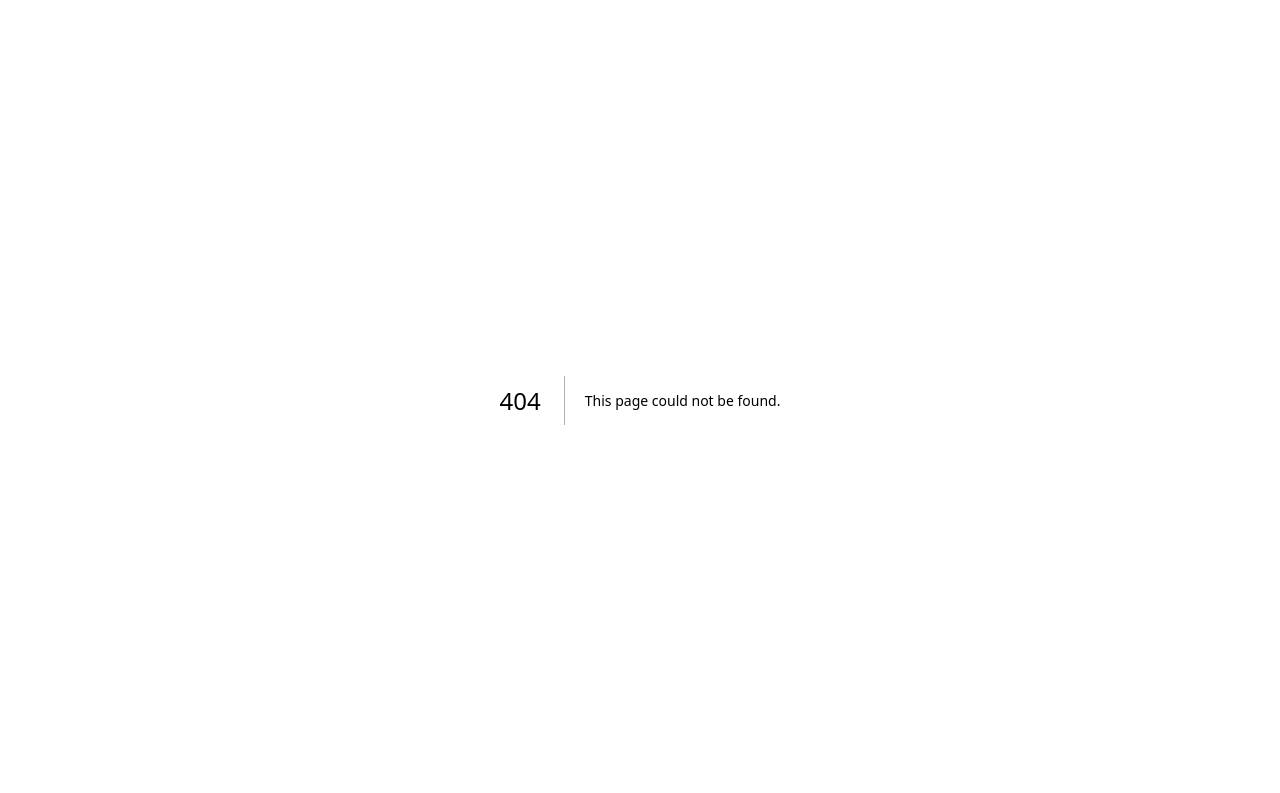
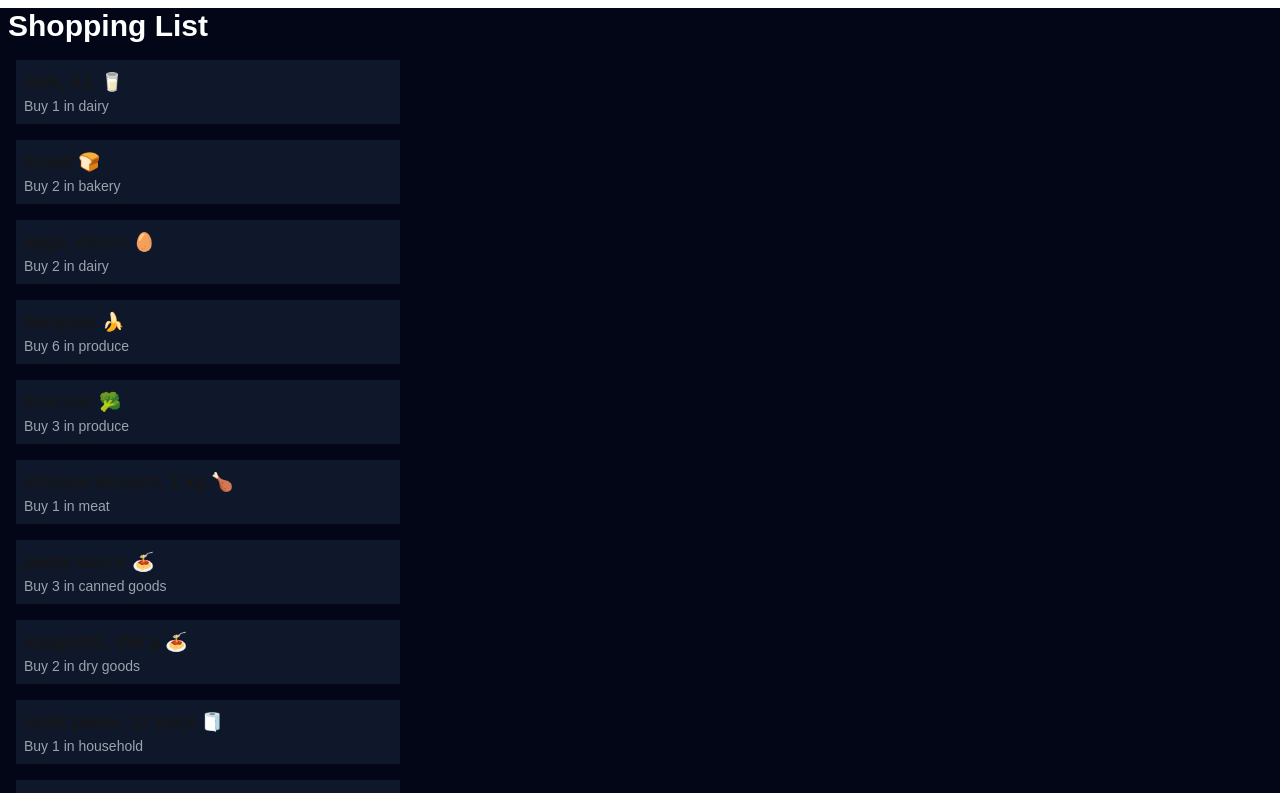
Before and after one commit to SethG1262/cprg306-assignments, a Next.js app: page /week-3 in a window 1280 px wide. Before the commit this address had no page. Shown: the top 793 px of the page. Built offline with nearby package versions, Linux system fonts and the light colour scheme.

Commit message:
added week-3
week-3 shopping list added week-3 code

```diff
--- a/app/page.js
+++ b/app/page.js
@@ -5,7 +5,10 @@
     <main>
       <h1>CPRG 306: Web Development 2 - Assignments</h1>
       <p>
-       <Link href="/week-2">Week 2</Link>
+        <Link href="/week-2">Week 2</Link>
+      </p>
+      <p>
+        <Link href="/week-3">Week 3</Link>
       </p>
     </main>
   );
--- /dev/null
+++ b/app/week-3/item-list.js
@@ -0,0 +1,32 @@
+// item-list.js
+import Item from './item';
+
+const items = [
+  { name: "milk, 4 L 🥛", quantity: 1, category: "dairy" },
+  { name: "bread 🍞", quantity: 2, category: "bakery" },
+  { name: "eggs, dozen 🥚", quantity: 2, category: "dairy" },
+  { name: "bananas 🍌", quantity: 6, category: "produce" },
+  { name: "broccoli 🥦", quantity: 3, category: "produce" },
+  { name: "chicken breasts, 1 kg 🍗", quantity: 1, category: "meat" },
+  { name: "pasta sauce 🍝", quantity: 3, category: "canned goods" },
+  { name: "spaghetti, 454 g 🍝", quantity: 2, category: "dry goods" },
+  { name: "toilet paper, 12 pack 🧻", quantity: 1, category: "household" },
+  { name: "paper towels, 6 pack", quantity: 1, category: "household" },
+  { name: "dish soap 🍽️", quantity: 1, category: "household" },
+  { name: "hand soap 🧼", quantity: 4, category: "household" }
+];
+
+export default function ItemList() {
+  return (
+    <ul>
+      {items.map((item, index) => (
+        <Item
+          key={index}
+          name={item.name}
+          quantity={item.quantity}
+          category={item.category}
+        />
+      ))}
+    </ul>
+  );
+}
--- /dev/null
+++ b/app/week-3/item.js
@@ -0,0 +1,10 @@
+export default function Item({ name, quantity, category }) {
+  return (
+    <li className="p-2 m-4 bg-slate-900 max-w-sm">
+      <div>
+        <span className="font-bold text-lg">{name || 'Unknown Item'}</span>
+        <p className="text-sm text-gray-400">Buy {quantity} in {category}</p>
+      </div>
+    </li>
+  );
+}
--- /dev/null
+++ b/app/week-3/page.js
@@ -0,0 +1,10 @@
+import ItemList from './item-list';
+
+export default function Page() {
+  return (
+    <main className="bg-slate-950">
+      <h1 className="text-white text-3xl font-semibold m-2" >Shopping List</h1>
+      <ItemList />
+    </main>
+  );
+}
```
